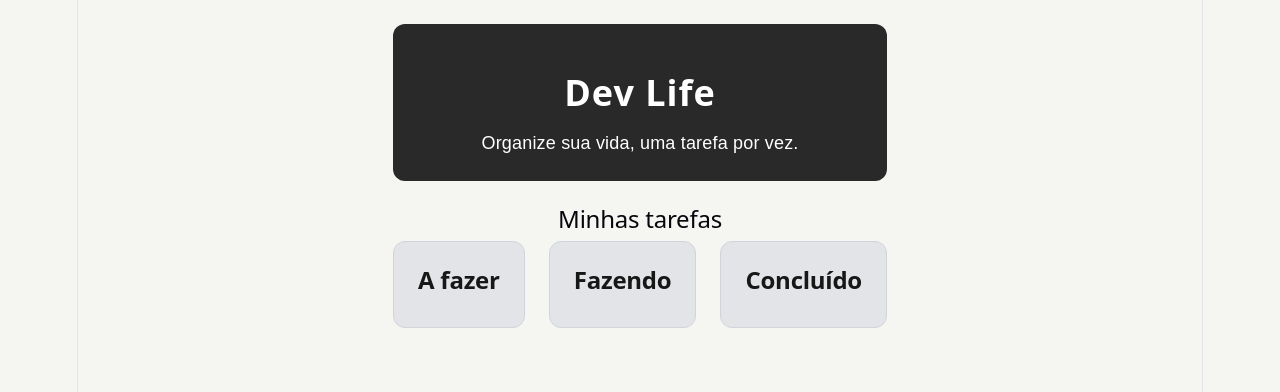
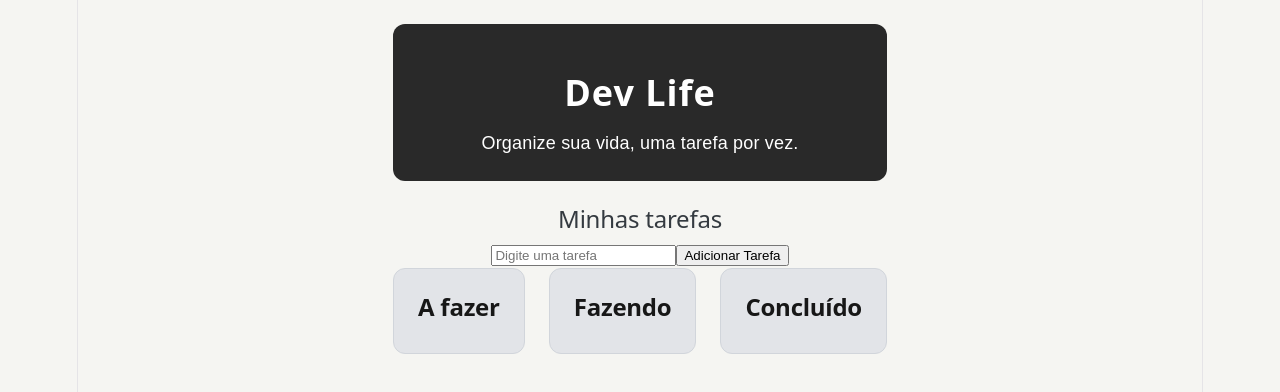
Before and after one commit to sthefanigomess/dev-life, a React app in the folder frontend/: page / in a window 1280 px wide. Shown: the top 392 px of the page. Built offline with nearby package versions, Linux system fonts and the light colour scheme; the HTML template or start-up script is replaced by a standard one.

Commit message:
feat: prepara colunas do kanban por status

```diff
--- a/frontend/src/App.css
+++ b/frontend/src/App.css
@@ -50,3 +50,7 @@ header {
   color: #171717;
   font-weight: 700;
 }
+
+.tasks-title {
+  color: #343A40;
+}
--- a/frontend/src/App.jsx
+++ b/frontend/src/App.jsx
@@ -1,14 +1,38 @@
 import './App.css'
+import { useState } from 'react';
 
 function KanbanColumn(props) {
   return (
     <section className="kanban-column">
       <h2>{props.title}</h2>
+
+      {props.tarefas.map((tarefa) => {
+        return (
+          <p key={tarefa.descricao}>{tarefa.descricao}</p>
+        )
+      })}
     </section>
   )
 }
 
 function App() {
+  const [tarefas, setTarefas] = useState([]);
+  const [novaTarefa, setNovaTarefa] = useState("");
+
+  function adicionarTarefa(){
+    if (novaTarefa.trim() === "") {
+      return;
+    }
+
+    setTarefas([
+      ...tarefas,
+      {
+        descricao: novaTarefa,
+        status: "a-fazer"
+      }
+    ]);
+    setNovaTarefa("");
+  }
   return (
     <main>
       <header>
@@ -17,12 +41,37 @@ function App() {
       </header>
 
       <section>
-        <h2>Minhas tarefas</h2>
+        <h2 className='tasks-title'>Minhas tarefas</h2>
+
+        <input
+        type='text'
+        placeholder='Digite uma tarefa'
+        value={novaTarefa}
+        onChange={(evento) => setNovaTarefa(evento.target.value)}
+        />
+
+        <button onClick={adicionarTarefa}>
+          Adicionar Tarefa
+        </button>
 
         <div className="kanban-board">
-        <KanbanColumn title="A fazer" />
-        <KanbanColumn title="Fazendo" />
-        <KanbanColumn title="Concluído" />
+        <KanbanColumn
+        title="A fazer"
+        status="a-fazer"
+        tarefas={tarefas}
+        />
+
+        <KanbanColumn
+        title="Fazendo"
+        status="fazendo"
+        tarefas={tarefas}
+        />
+
+        <KanbanColumn
+        title="Concluído"
+        status="concluido"
+        tarefas={tarefas}
+        />
         </div>
       </section>
     </main>
```
